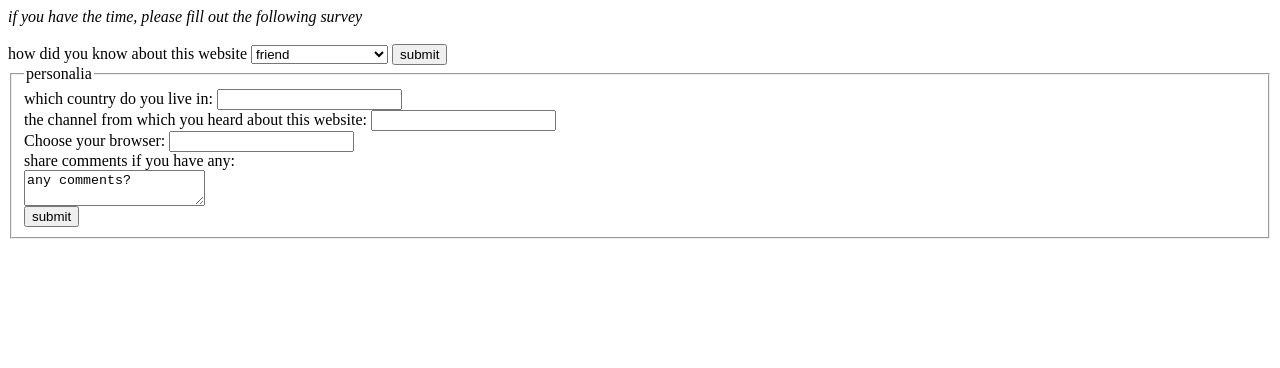
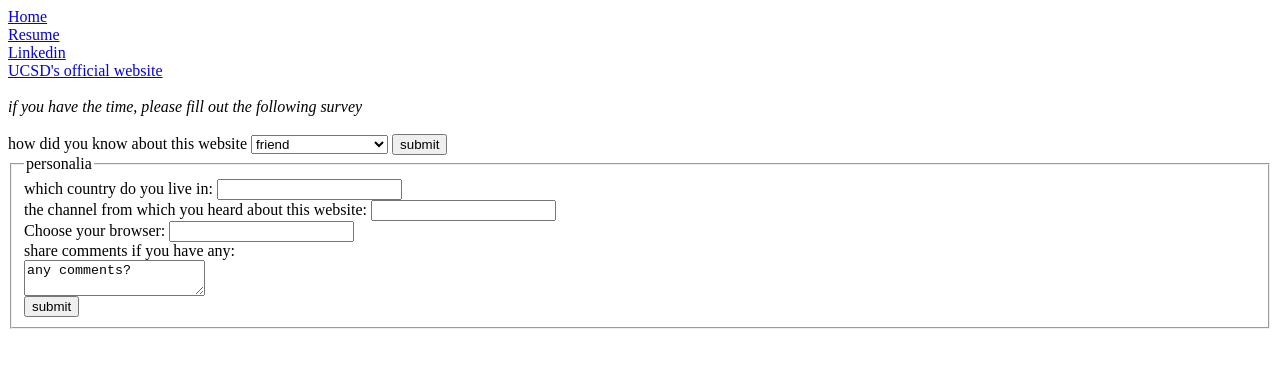
Before and after one commit to WeMWish/CSE134B-HW5, a plain HTML site: page src/navigation.html in a window 1280 px wide. Drawn offline with Linux system fonts and the light colour scheme.

Commit message:
fix navigation page

```diff
--- a/src/navigation.html
+++ b/src/navigation.html
@@ -6,6 +6,14 @@
         <meta name="viewport" content="width=device-width, initial-scale=1.0">
     </head>
     <body>
+        <nav>
+            <a href="../index.html">Home</a> <br>
+            <a href="../resource/resume.pdf">Resume</a> <br>
+            <a href="https://www.linkedin.com/in/jieyuan-liu/">Linkedin</a> <br>
+            <a href="https://ucsd.edu/">UCSD's official website</a>
+        </nav>
+        <br>
+
         <i>if you have the time, please fill out the following survey</i> <br> <br>
         <label for="channels">how did you know about this website</label>
         <select name="channels" id="channels">
```
